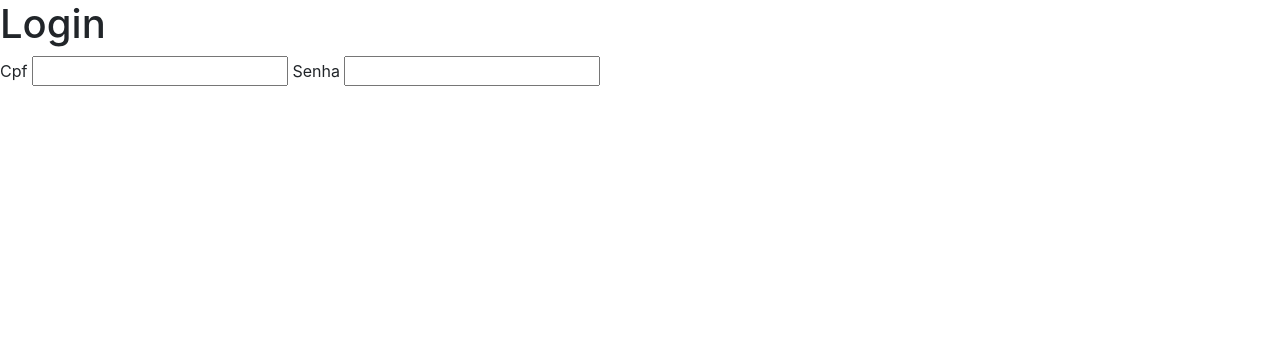
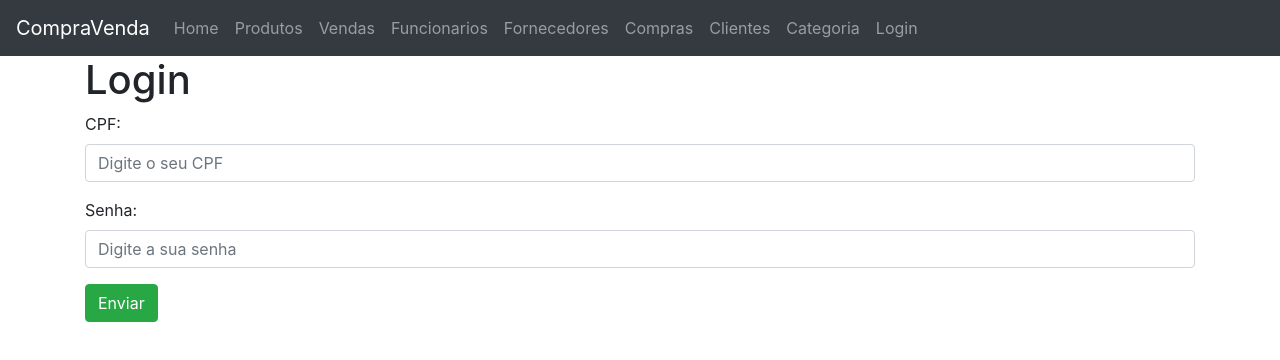
Before and after one commit to PedroRimes/ProjetoDevWebParte1, a plain HTML site: page ProjetoDevWebParte1/web/Login.html in a window 1280 px wide. Drawn offline with Linux system fonts and the light colour scheme.

Commit message:
Created bootstrap in login

```diff
--- a/ProjetoDevWebParte1/web/Login.html
+++ b/ProjetoDevWebParte1/web/Login.html
@@ -7,14 +7,58 @@
     <title>Formulário de Login</title>
 </head>
 <body>
+    <header>
+        <nav class="navbar navbar-expand-lg navbar-dark bg-dark">
+            <a class="navbar-brand" href="#">CompraVenda</a>
+            <button class="navbar-toggler" type="button" data-toggle="collapse" data-target="#navbarNav" aria-controls="navbarNav" aria-expanded="false" aria-label="Toggle navigation">
+                <span class="navbar-toggler-icon"></span>
+            </button>
+            <div class="collapse navbar-collapse" id="navbarNav">
+                <ul class="navbar-nav">
+                    <li class="nav-item">
+                        <a class="nav-link" href="index.html">Home <span class="sr-only">(current)</span></a>
+                    </li>
+                    <li class="nav-item">
+                        <a class="nav-link" href="Produtos.html">Produtos</a>
+                    </li>
+                    <li class="nav-item">
+                        <a class="nav-link" href="Vendas.html">Vendas</a>
+                    </li>
+                    <li class="nav-item">
+                        <a class="nav-link" href="Funcionarios.html">Funcionarios</a>
+                    </li>
+                    <li class="nav-item">
+                        <a class="nav-link" href="Fornecedores.html">Fornecedores</a>
+                    </li>
+                    <li class="nav-item">
+                        <a class="nav-link" href="Compras.html">Compras</a>
+                    </li>
+                    <li class="nav-item">
+                        <a class="nav-link" href="Clientes.html">Clientes</a>
+                    </li>
+                    <li class="nav-item">
+                        <a class="nav-link" href="Categoria.html">Categoria</a>
+                    </li>
+                    <li class="nav-item">
+                        <a class="nav-link" href="Login.html">Login</a>
+                    </li>
+                </ul>
+            </div>
+        </nav>
+    </header>
     <main>
-        <h1>Login</h1>
-        <div id="container_form">
-            <form action="processaForm">
-                <label for="Cpf">Cpf</label>
-                <input type="text" id="cpf" >
-                <label for="senha">Senha</label>
-                <input type="text" id="senha" >
+        <div class="container pt 5">
+            <h1>Login</h1>
+            <form method="POST" action="processaForm">
+                <div class="form-group">
+                    <label for="exampleInputNumber">CPF:</label>
+                    <input type="number" class="form-control" id="exampleInputNumber" aria-describedby="NumberHelp" placeholder="Digite o seu CPF">
+                </div>
+                <div class="form-group">
+                    <label for="exampleInputPassword">Senha:</label>
+                    <input type="password" class="form-control" id="exampleInputPassword" aria-describedby="PasswordHelp" placeholder="Digite a sua senha">
+                </div>
+                <button type="button" class="btn btn-success">Enviar</button>
             </form>
         </div>
     </main>
```
